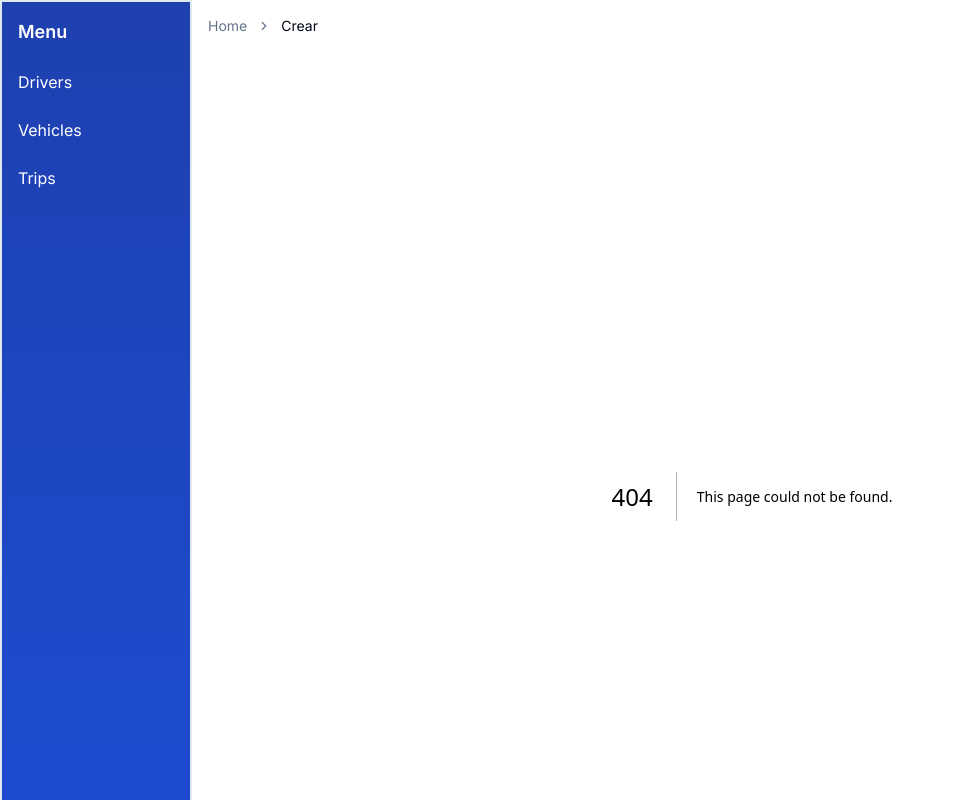
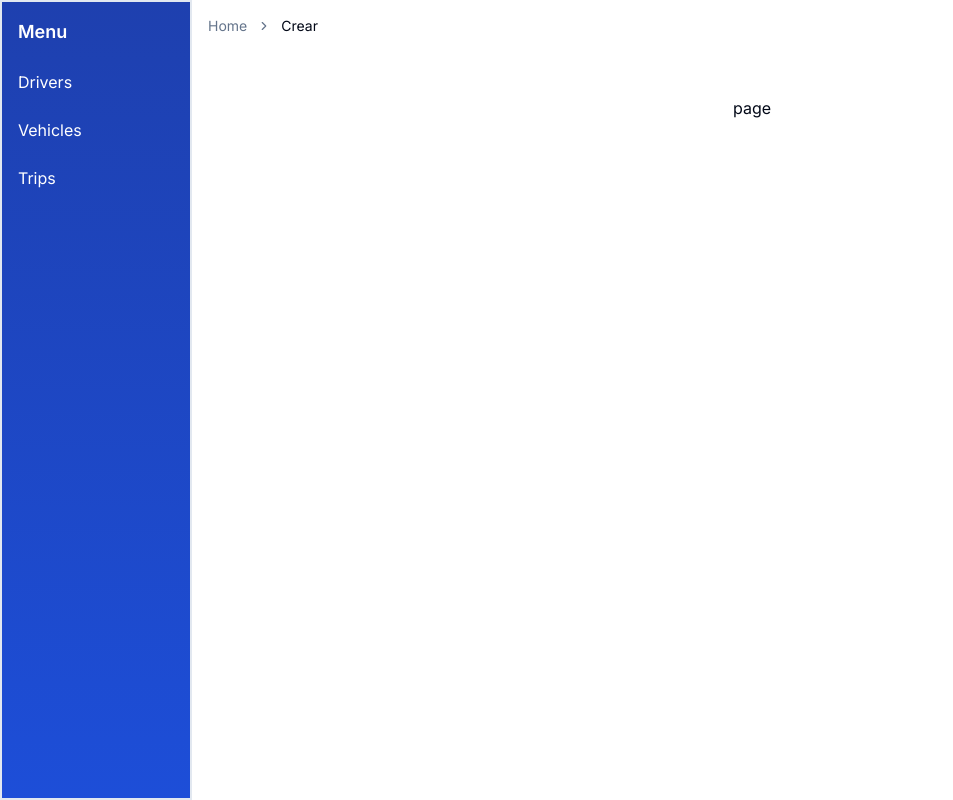
Before and after one commit to ipiccardo/gestion_remiseria-Fe, a Next.js app: page /trips/createTrip in a window 1280 px wide. Before the commit this address had no page. Shown: the top 800 px of the page, without its empty margins (0-953 px from the left). Built offline with nearby package versions, Linux system fonts and the light colour scheme.

Commit message:
Se agregan las paginas de creación

```diff
--- a/src/app/components/BreadCrums.tsx
+++ b/src/app/components/BreadCrums.tsx
@@ -14,9 +14,9 @@ export function BreadcrumbWithCustomSeparator() {
         <Breadcrumb>
             <BreadcrumbList>
                 <BreadcrumbItem>
-                    <BreadcrumbLink>
-                        <Link href="/">Home</Link>
-                    </BreadcrumbLink>
+
+                    <Link href="/">Home</Link>
+
                 </BreadcrumbItem>
                 <BreadcrumbSeparator />
                 <BreadcrumbItem>
--- a/src/app/components/Button.tsx
+++ b/src/app/components/Button.tsx
@@ -2,14 +2,8 @@ import React from 'react'
 import Link from 'next/link'
 
 const Button = ({ children }: any) => {
-
-
-    const handleClick = () => {
-
-    }
-
     return (
-        <Link href={'drivers/createemployee'} className='bg-blue-800 text-white p-2 rounded hover:bg-blue-400'>{children}</Link>
+        <Link href={'drivers/createemployee'} className='bg-blue-800  text-white p-2 rounded hover:bg-blue-400 '>{children}</Link>
     )
 }
 
--- /dev/null
+++ b/src/app/trips/createTrip/page.tsx
@@ -0,0 +1,9 @@
+import React from 'react'
+
+const page = () => {
+    return (
+        <div>page</div>
+    )
+}
+
+export default page
--- /dev/null
+++ b/src/app/vehicles/createVehicle/page.tsx
@@ -0,0 +1,9 @@
+import React from 'react'
+
+const page = () => {
+    return (
+        <div>page</div>
+    )
+}
+
+export default page
```
